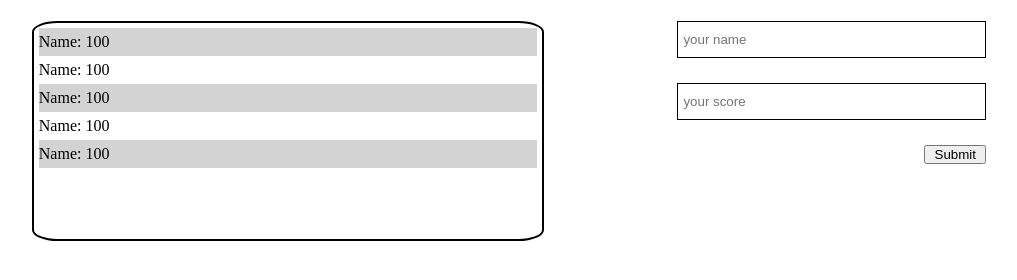
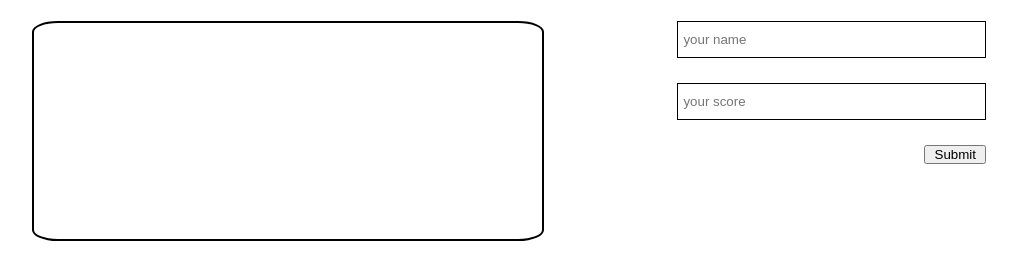
Before and after one commit to andgarzonmal/Leaderboard-, a website built with webpack: page src/index.html in a window 1280 px wide. Shown: the part 402-682 px from the top of the page, without its empty margins (35-1052 px from the left). Built offline with nearby package versions, Linux system fonts and the light colour scheme; no server answers.

Commit message:
delete preset list items

```diff
--- a/src/index.html
+++ b/src/index.html
@@ -23,21 +23,7 @@
       </div>
       <div class="all-scores">
         <ul class="scores-list">
-          <li class="list-item">
-            Name: 100
-          </li>
-          <li class="list-item">
-            Name: 100
-          </li>
-          <li class="list-item">
-            Name: 100
-          </li>
-          <li class="list-item">
-            Name: 100
-          </li>
-          <li class="list-item">
-            Name: 100
-          </li>
+
         </ul>
       </div>
     </article>
```
